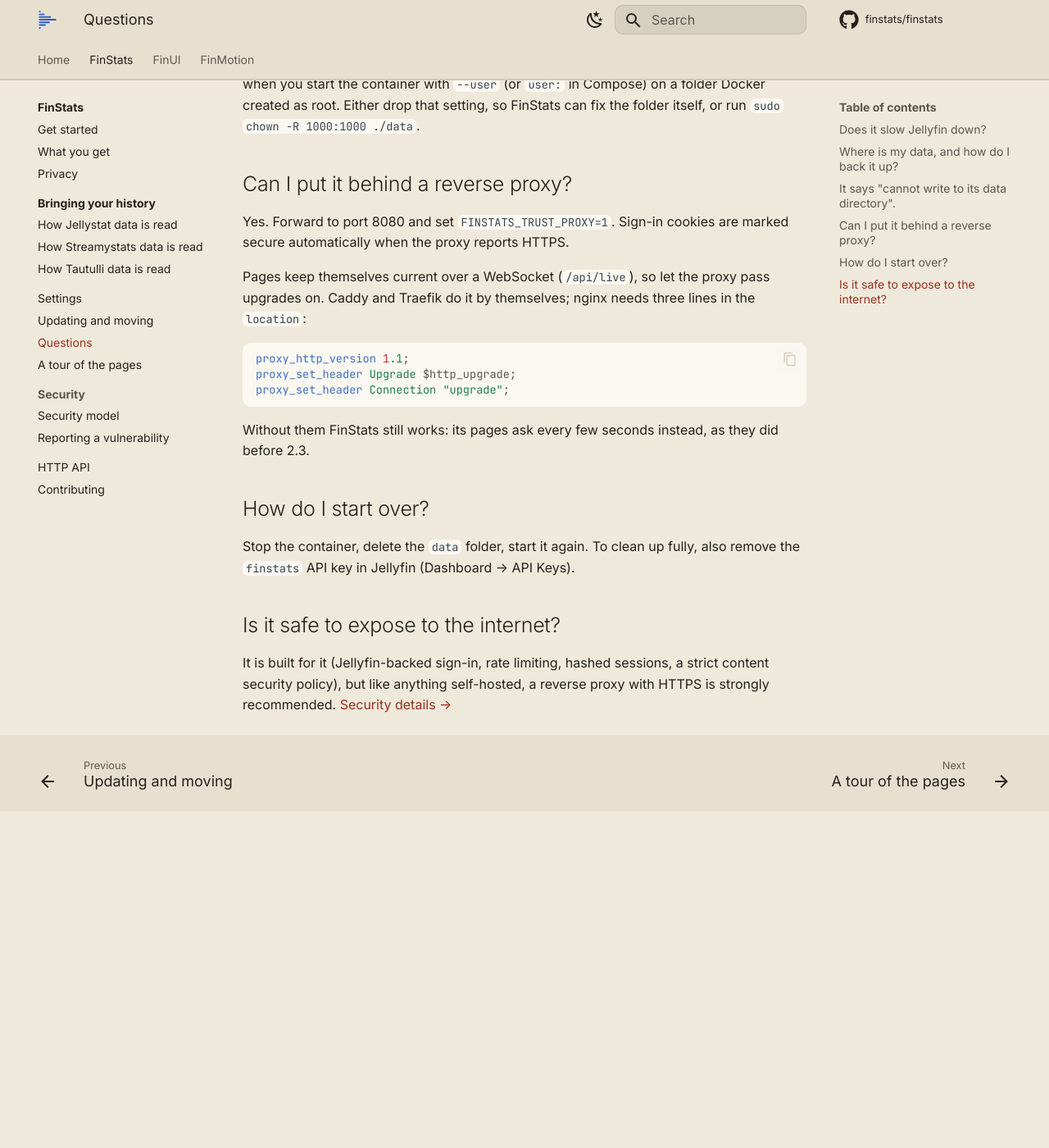
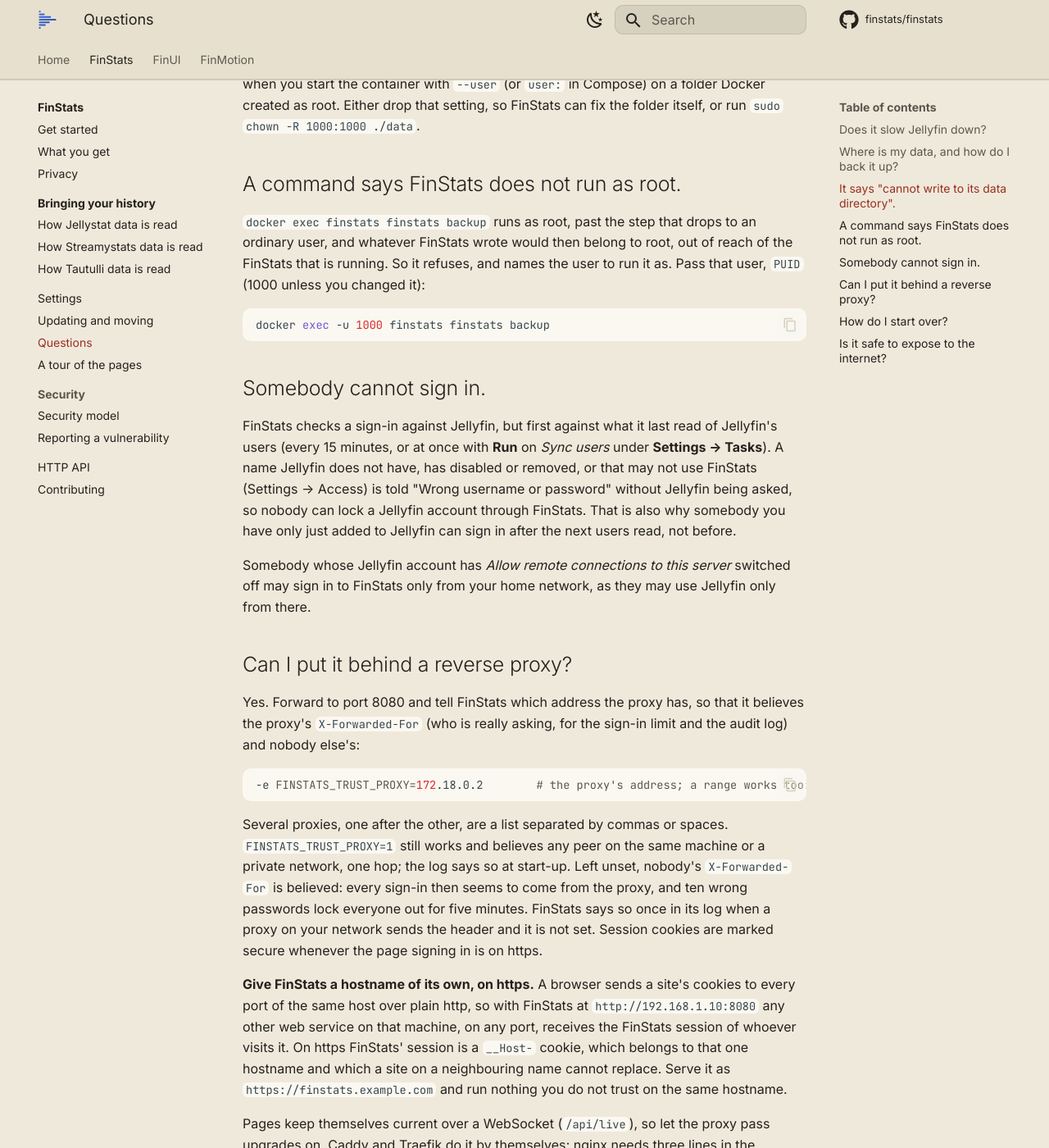
Before and after one commit to finstats/docs, an MkDocs documentation site: the page built from docs/finstats/faq.md, in a window 1280 px wide and 1400 px high, scrolled down 603 px. Shown: the whole window at 82% size. Built offline with MkDocs 1.6.1 and Material for MkDocs 9.7.7, drawn with Linux system fonts in a browser that asks for light colours; comment, search, counter and statistics services are not loaded; before the commit the page ends 1592 px from its top, so only the background shows below that; some of the changed text lies outside the part shown.

Commit message:
docs(finstats): the setup code, trusted proxies and who may sign in
FinStats 2.3.1 asks for a one-time code from its log before setup, believes X-Forwarded-For only from
the proxies FINSTATS_TRUST_PROXY names, refuses root over another user's data folder, and answers a
name that may not use it without asking Jellyfin. Get started and the questions say how to live with
each, and why FinStats wants a hostname of its own on https.

````diff
--- a/docs/finstats/faq.md
+++ b/docs/finstats/faq.md
@@ -16,9 +16,44 @@ The `data` folder belongs to a different user than the one FinStats runs as. Thi
 container with `--user` (or `user:` in Compose) on a folder Docker created as root. Either drop that setting, so
 FinStats can fix the folder itself, or run `sudo chown -R 1000:1000 ./data`.
 
+## A command says FinStats does not run as root.
+`docker exec finstats finstats backup` runs as root, past the step that drops to an ordinary user, and whatever
+FinStats wrote would then belong to root, out of reach of the FinStats that is running. So it refuses, and names the
+user to run it as. Pass that user, `PUID` (1000 unless you changed it):
+
+```sh
+docker exec -u 1000 finstats finstats backup
+```
+
+## Somebody cannot sign in.
+FinStats checks a sign-in against Jellyfin, but first against what it last read of Jellyfin's users (every 15 minutes,
+or at once with **Run** on *Sync users* under **Settings → Tasks**). A name Jellyfin does not have, has disabled or
+removed, or that may not use FinStats (Settings → Access) is told "Wrong username or password" without Jellyfin being
+asked, so nobody can lock a Jellyfin account through FinStats. That is also why somebody you have only just added to
+Jellyfin can sign in after the next users read, not before.
+
+Somebody whose Jellyfin account has *Allow remote connections to this server* switched off may sign in to FinStats only
+from your home network, as they may use Jellyfin only from there.
+
 ## Can I put it behind a reverse proxy?
-Yes. Forward to port 8080 and set `FINSTATS_TRUST_PROXY=1`. Sign-in cookies are marked secure
-automatically when the proxy reports HTTPS.
+Yes. Forward to port 8080 and tell FinStats which address the proxy has, so that it believes the proxy's
+`X-Forwarded-For` (who is really asking, for the sign-in limit and the audit log) and nobody else's:
+
+```sh
+-e FINSTATS_TRUST_PROXY=172.18.0.2        # the proxy's address; a range works too: 172.18.0.0/16
+```
+
+Several proxies, one after the other, are a list separated by commas or spaces. `FINSTATS_TRUST_PROXY=1` still works and
+believes any peer on the same machine or a private network, one hop; the log says so at start-up. Left unset, nobody's
+`X-Forwarded-For` is believed: every sign-in then seems to come from the proxy, and ten wrong passwords lock everyone
+out for five minutes. FinStats says so once in its log when a proxy on your network sends the header and it is not
+set. Session cookies are marked secure whenever the page signing in is on https.
+
+**Give FinStats a hostname of its own, on https.** A browser sends a site's cookies to every port of the same host
+over plain http, so with FinStats at `http://192.168.1.10:8080` any other web service on that machine, on any port,
+receives the FinStats session of whoever visits it. On https FinStats' session is a `__Host-` cookie, which belongs
+to that one hostname and which a site on a neighbouring name cannot replace. Serve it as `https://finstats.example.com`
+and run nothing you do not trust on the same hostname.
 
 Pages keep themselves current over a WebSocket (`/api/live`), so let the proxy pass upgrades on. Caddy and Traefik do
 it by themselves; nginx needs three lines in the `location`:
@@ -37,5 +72,5 @@ Stop the container, delete the `data` folder, start it again. To clean up fully,
 
 ## Is it safe to expose to the internet?
 It is built for it (Jellyfin-backed sign-in, rate limiting, hashed sessions, a strict content
-security policy), but like anything self-hosted, a reverse proxy with HTTPS is strongly
-recommended. [Security details →](security.md)
+security policy), but like anything self-hosted, a reverse proxy with HTTPS, on a hostname of FinStats' own, is
+strongly recommended. [Security details →](security.md)
````
Also changed, not shown: docs/finstats/install.md (+10 -5 lines).
